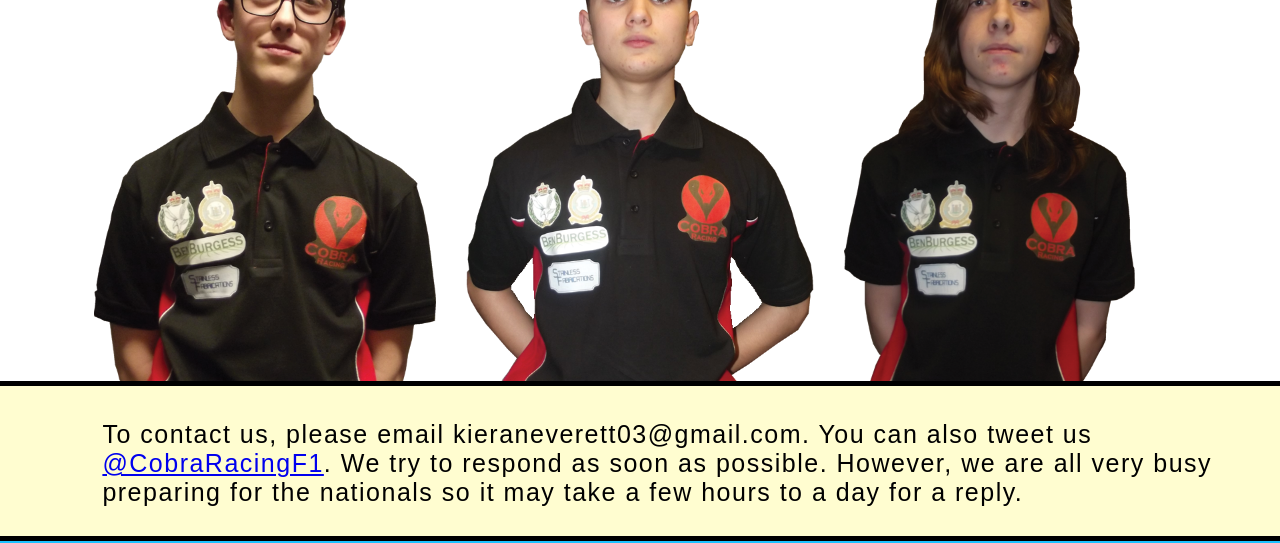
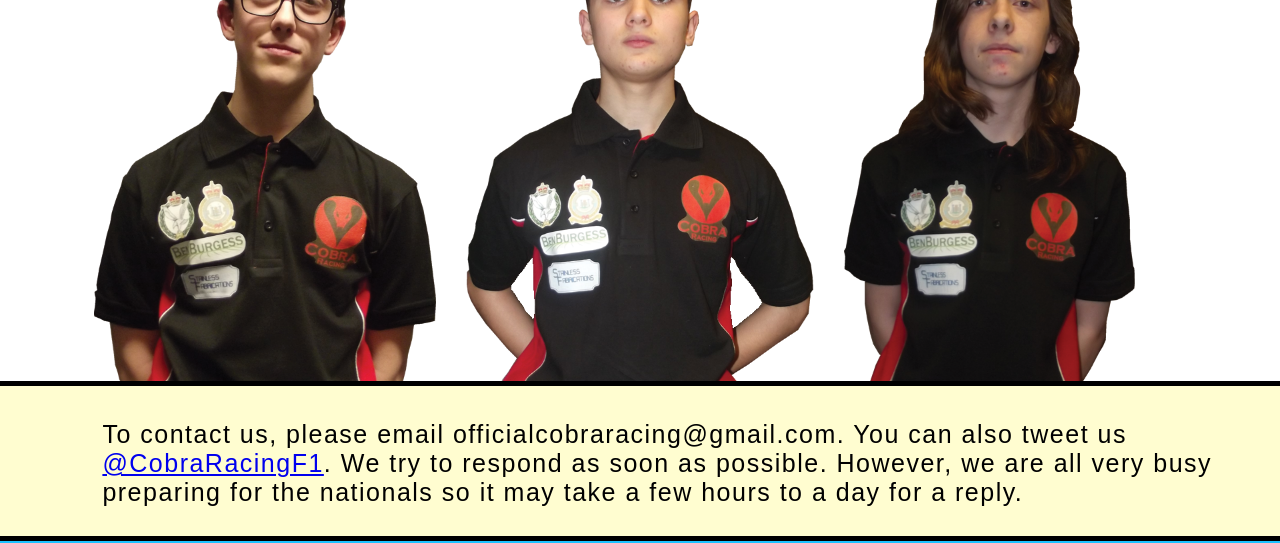
Before and after one commit to Kieran-Everett/cobra-racing-website, a plain HTML site: page contact.html in a window 1280 px wide. Shown: the part 174-717 px from the top of the page. Drawn offline with Linux system fonts and the light colour scheme.

Commit message:
changed the email
I changed the email on the contact page from my personal email to the team's official email address.

```diff
--- a/contact.html
+++ b/contact.html
@@ -59,7 +59,7 @@ height="0" width="0" style="display:none;visibility:hidden"></iframe></noscript>
 
 		<div class="text-background">
 			<div class="main-block-full"><br>
-				<p>To contact us, please email kieraneverett03@gmail.com. You can also tweet us <a href="https://twitter.com/cobraracingf1">@CobraRacingF1</a>. We try to respond as soon as possible. However, we are all very busy preparing for the nationals so it may take a few hours to a day for a reply.</p><br>
+				<p>To contact us, please email officialcobraracing@gmail.com. You can also tweet us <a href="https://twitter.com/cobraracingf1">@CobraRacingF1</a>. We try to respond as soon as possible. However, we are all very busy preparing for the nationals so it may take a few hours to a day for a reply.</p><br>
 			</div>
 		</div>
 
```
